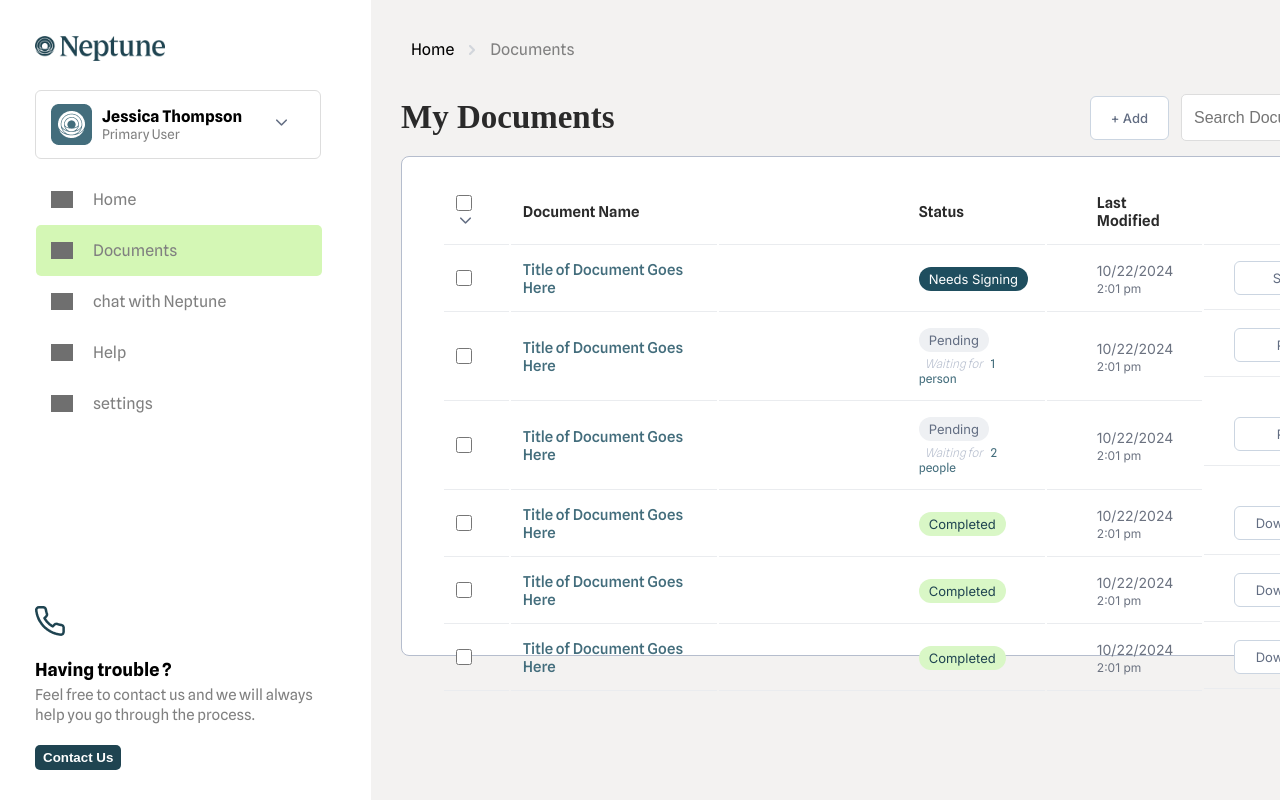
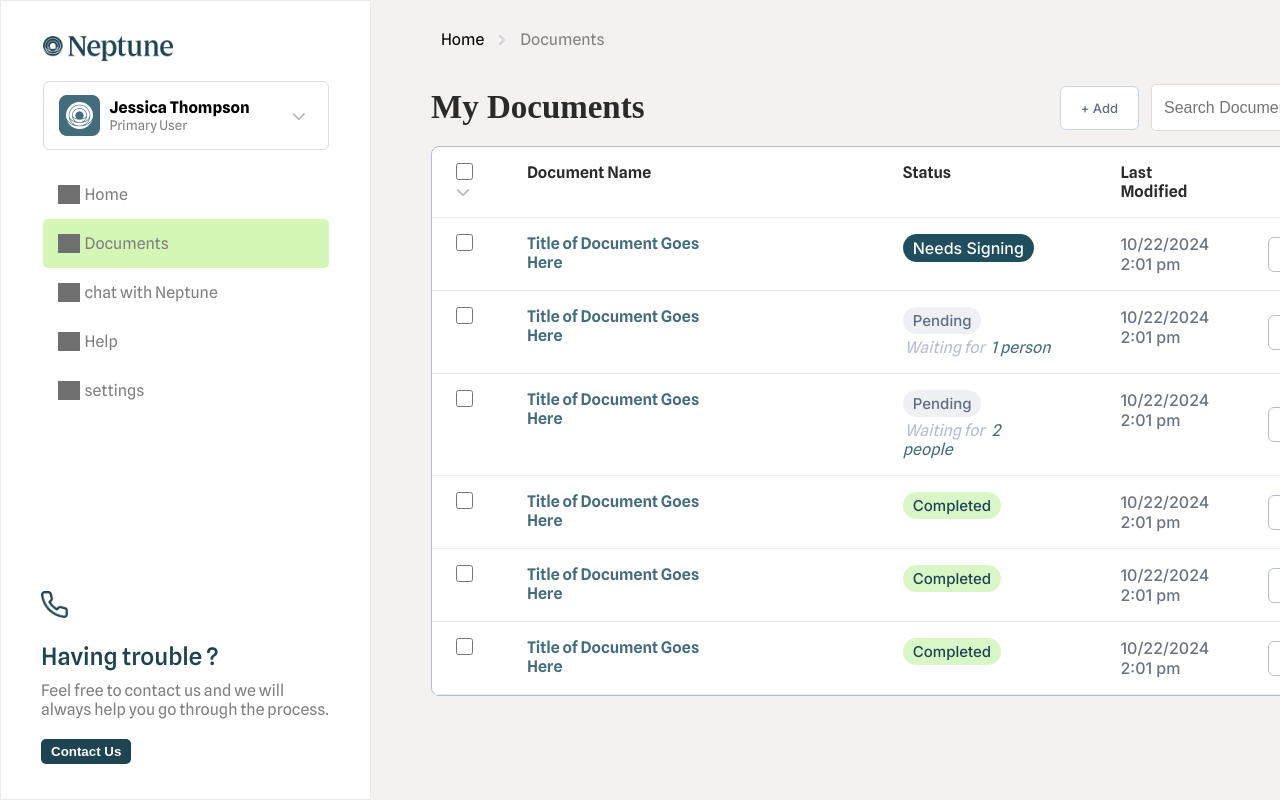
Before and after one commit to divyanshi-sengar/ASSIGNMENT1, a plain HTML site: page index.html in a window 1280 px wide. Shown: the top 800 px of the page. Drawn offline with Linux system fonts and the light colour scheme; grey boxes are pictures that could not be loaded; a web font is replaced by a local one.

Commit message:
code-updation

```diff
--- a/index.html
+++ b/index.html
@@ -17,6 +17,7 @@
         rel="stylesheet">
     <link href="https://fonts.googleapis.com/css2?family=Zin+Display&display=swap" rel="stylesheet">
 
+    <link rel="stylesheet" href="https://cdnjs.cloudflare.com/ajax/libs/font-awesome/6.5.0/css/all.min.css">
 
     <link rel="stylesheet" href="style.css">
 </head>
@@ -41,7 +42,7 @@
                         <small>Primary User</small>
                     </div>
 
-                    <span><img src="images/Icon Right.png" id="right-img" alt=""></span>
+                    <span><a href="#"><i id="right-img" class="fa-solid fa-chevron-down profile-arrow"></i></a></span>
                 </div>
 
                 <!-- -------------Navbar-->
@@ -95,7 +96,8 @@
         <div class="home">
             <!-- -----------------navbar  -->
             <div class="nav">
-                <p id="home">Home</p> <span><img src="images/Vector.png" alt=""></span><span>Documents</span>
+                <a href="#" id="home">Home</a> <span><img src="images/Vector.png" alt=""></span><span><a href="#"
+                        id="doc1-head">Documents</a></span>
 
             </div>
 
@@ -119,7 +121,7 @@
                 <table>
                     <thead>
                         <tr>
-                            <th><input type="checkbox"><span><img src="images/Icon Right.png" alt=""></span></th>
+                            <th><input type="checkbox"><span><i class="fa-solid fa-chevron-down header-arrow"></i></span></th>
                             <th>Document Name</th>
                             <th>Status</th>
                             <th>Last Modified</th>
@@ -139,16 +141,18 @@
                                 10/22/2024<br><span class="time">2:01 pm</span>
                             </td>
                             <td class="action-cell">
+                                <div class="action-wrapper">
                                     <button class="btn">Sign now</button>
                                     <div class="dots-wrapper">
                                         <span class="menu-dots">⋮</span>
-
                                         <div class="dots-menu">
                                             <button class="dots-btn edit">Edit</button>
                                             <button class="dots-btn delete">Delete</button>
                                         </div>
                                     </div>
+                                </div>
                             </td>
+
                         </tr>
 
                         <!-- row-2 -->
@@ -157,22 +161,24 @@
                             <td class="doc-title">Title of Document Goes Here</td>
                             <td>
                                 <span class="badge badge-pending">Pending</span>
-                                <div class="subtext"><i>Waiting for </i> 1 person</div>
+                                <div class="subtext"><i>Waiting for</i> <i id="italic">1 person</i></div>
                             </td>
                             <td class="date">
                                 10/22/2024<br><span class="time">2:01 pm</span>
                             </td>
                             <td class="action-cell">
-                                <button class="btn">Preview</button>
+                                <div class="action-wrapper">
+                                    <button class="btn">Sign now</button>
                                     <div class="dots-wrapper">
                                         <span class="menu-dots">⋮</span>
-
                                         <div class="dots-menu">
                                             <button class="dots-btn edit">Edit</button>
                                             <button class="dots-btn delete">Delete</button>
                                         </div>
                                     </div>
+                                </div>
                             </td>
+
                         </tr>
                         <!-- row-3 -->
                         <tr>
@@ -180,22 +186,24 @@
                             <td class="doc-title">Title of Document Goes Here</td>
                             <td>
                                 <span class="badge badge-pending">Pending</span>
-                                <div class="subtext"><i>Waiting for </i> 2 people</div>
+                                <div class="subtext"><i>Waiting for </i> <i id="italic">2 people</i></div>
                             </td>
                             <td class="date">
                                 10/22/2024<br><span class="time">2:01 pm</span>
                             </td>
                             <td class="action-cell">
-                                <button class="btn">Preview</button>
+                                <div class="action-wrapper">
+                                    <button class="btn">Sign now</button>
                                     <div class="dots-wrapper">
                                         <span class="menu-dots">⋮</span>
-
                                         <div class="dots-menu">
                                             <button class="dots-btn edit">Edit</button>
                                             <button class="dots-btn delete">Delete</button>
                                         </div>
                                     </div>
+                                </div>
                             </td>
+
                         </tr>
 
                         <!-- row -4 -->
@@ -210,16 +218,18 @@
                                 10/22/2024<br><span class="time">2:01 pm</span>
                             </td>
                             <td class="action-cell">
-                                <button class="btn">Download PDF</button>
+                                <div class="action-wrapper">
+                                    <button class="btn">Sign now</button>
                                     <div class="dots-wrapper">
                                         <span class="menu-dots">⋮</span>
-
                                         <div class="dots-menu">
                                             <button class="dots-btn edit">Edit</button>
                                             <button class="dots-btn delete">Delete</button>
                                         </div>
                                     </div>
+                                </div>
                             </td>
+
                         </tr>
                         <!-- row-5-->
                         <tr>
@@ -232,16 +242,18 @@
                                 10/22/2024<br><span class="time">2:01 pm</span>
                             </td>
                             <td class="action-cell">
-                                <button class="btn">Download PDF</button>
+                                <div class="action-wrapper">
+                                    <button class="btn">Sign now</button>
                                     <div class="dots-wrapper">
                                         <span class="menu-dots">⋮</span>
-
                                         <div class="dots-menu">
                                             <button class="dots-btn edit">Edit</button>
                                             <button class="dots-btn delete">Delete</button>
                                         </div>
                                     </div>
+                                </div>
                             </td>
+
                         </tr>
 
                         <!-- row-6 -->
@@ -255,14 +267,14 @@
                                 10/22/2024<br><span class="time">2:01 pm</span>
                             </td>
                             <td class="action-cell">
-                                <button class="btn">Download PDF</button>
-                                <!-- ------------------hover functionality on dots -->
+                                <div class="action-wrapper">
+                                    <button class="btn">Sign now</button>
                                     <div class="dots-wrapper">
                                         <span class="menu-dots">⋮</span>
-
                                         <div class="dots-menu">
                                             <button class="dots-btn edit">Edit</button>
                                             <button class="dots-btn delete">Delete</button>
+                                        </div>
                                     </div>
                                 </div>
                             </td>
--- a/style.css
+++ b/style.css
@@ -17,51 +17,40 @@ body {
 }
 
 
-/* #thheader {
-    display: flex;
-    gap: 5px;
-} */
-
 /* ----------left sidebar css */
 
 .sidebar {
     display: flex;
     flex-direction: column;
-    /* left:-19px; */
+    justify-content: space-between;
+    align-items: center;
     width: 371px;
     height: 100%;
-    /* background-color: red; */
-    /* padding: 36px; */
-
+    padding:35px;
+    border: 1px solid #EBEBEB;
 }
 
-.siidebar-top {
+.sidebar-top{
     display: flex;
+    flex-direction: column;
     gap: 20px;
-    justify-content: space-between;
-    /* flex-direction: column; */
-
 }
 
 .logo {
     display: flex;
-    position: relative;
-    left: 35px;
-    top: 36px;
+    justify-content: flex-start;
 }
 
 .logo img {
     width: 130px;
     height: 25px;
-    margin-bottom: 20px;
 }
+
+
 
 .user {
     display: flex;
     flex-direction: row;
-    position: relative;
-    top: 45px;
-    left: 35px;
     height: 69px;
     width: 286px;
     align-items: center;
@@ -69,6 +58,7 @@ body {
     font-size: 16px;
     border: 1px solid #ddd;
     border-radius: 6px;
+
 }
 
 
@@ -78,6 +68,14 @@ body {
 
 .user #right-img {
     padding-left: 20px
+}
+
+
+.profile-arrow{
+    margin-left:12px;
+    font-size:14px;
+    color:#BABABA;
+    cursor:pointer;
 }
 
 .user-card {
@@ -90,6 +88,9 @@ body {
 }
 
 /* -----------------------Navbar css--------------------------- */
+.navbar{
+
+}
 
 ul {
     list-style: none;
@@ -105,17 +106,8 @@ ul li {
 
 .menu-items {
     display: flex;
-    position: relative;
-    left: 36px;
-    /* ***********************top */
-    top: 60px;
-    width: 286px;
-    align-items: center;
-    gap: 20px;
     padding: 15px;
     color: gray;
-    height:
-        51px;
 }
 
 ul a {
@@ -143,58 +135,55 @@ li:hover {
 /* ------------contact css --------------*/
 
 .contact {
-    position: relative;
-    left: 35px;
     width: 289px;
+    display: flex;
+    flex-direction: column;
+    gap: 20px;
     margin-top: auto;
     vertical-align: baseline;
-    padding-bottom: 30px;
 }
 
-.top {
-    grid-row: 1;
-    margin-bottom: 20px;
+.top img{
+    width: 27px;
+    height: 27px;
 }
 
-
 .middle {
-    grid-row: 2;
-    margin-bottom: 20px;
     font-size: 16px;
-    gap: 5px;
-    line-height: 20px;
-}
-
-.bottom {
-    grid-row: 3;
+    display: flex;
+    flex-direction: column;
+    gap: 10px;
 }
 
 .middle h2 {
-    font-size: 18px;
-    margin-bottom: 5px;
+    font-size: 24px;
+    font-weight: 500;
+    color: #1F4451;
 }
 
 .middle p {
     color: gray;
-    font-size: 15px;
+    font-size: 16px;
+    font-weight: 400;
 }
 
 .contactbtn {
     color: white;
     background-color: #1F4451;
-    padding: 5px 8px;
+    padding: 5px 10px;
     border-radius: 5px;
-    font-weight: bold;
     cursor: pointer;
     border: none;
+    size: 12px;
+    font-weight:600;
 }
 
 /* ---------------------right side css------------ */
 
 .home {
-    flex: 1;
+    /* flex: 1; */
     background-color: #f3f2f1;
-    padding: 30px;
+    padding: 20px 60px;
     display: flex;
     flex-direction: column;
     gap: 15px;
@@ -210,20 +199,23 @@ li:hover {
     position: static;
 }
 
+.nav a{
+    text-decoration: none;
+}
+
 #home {
     color: black;
 }
 
+#doc1-head{
+    color: grey;
+}
 /* ----------------searchbar */
 
 .search {
     display: flex;
     justify-content: space-between;
-    /* flex-direction: row;
-     padding: 10px; */
     align-items: center;
-    /* gap: 16px; */
-    /* background-color: rebeccapurple; */
 }
 
 .search-right {
@@ -237,7 +229,6 @@ li:hover {
     display: flex;
     flex-direction: row;
     background-color: white;
-    /* padding: 12px; */
     justify-content: space-between;
     color: grey;
     border: 1px solid #ddd;
@@ -245,7 +236,6 @@ li:hover {
 }
 
 .add-btn {
-    /* padding: 12px; */
     line-height: 2;
     color: #fff;
     border: none;
@@ -298,37 +288,49 @@ li:hover {
 .main {
     background-color: white;
     border-radius: 8px;
-    min-width: 1084px;
-    height: 500px;
+    min-width: 1000px;
+    overflow-x: visible;
     border: 0.5px solid #B5BDCD
 }
 
 table {
     width: 100%;
-    padding: 20px 40px;
+    table-layout: auto;
+    border-collapse: collapse;
 }
 
 
+.header-arrow{
+    margin-left:8px;
+    font-size:14px;
+    color:#BABABA;
+    cursor:pointer;
+}
 
 th,
 td {
-    padding: 14px 12px;
+    padding: 16px 16px;
     text-align: start;
-    font-size: 14px;
+     font-size: 14px;
     border-bottom: 1px solid #eaecef;
-    vertical-align: middle;
+    vertical-align: top;
 }
 
+thead th:last-child,
+tbody td:last-child{
+    text-align:right;
+    white-space:nowrap;
+}
 
 th {
     color: #2A2A2A;
     font-weight: 600;
-    font-size: 15px;
+    font-size: 16px;
 }
 
 th input[type="checkbox"] {
-    vertical-align: middle;
-    margin-right: 8px;
+    vertical-align: top;
+    /* margin-right: 8px; */
 }
 
 th span img {
@@ -336,23 +338,28 @@ th span img {
 }
 
 tr td i {
-    font-weight: 200;
+    Weight: 500;
     color: #B5BDCD;
-    margin: 0 6px;
+    margin: 0 2px;
+    font-size: 16px;
+}
+
+ #italic{
+    color: #436D7C
 }
 
 .doc-title {
     color: #436D7C;
-    font-weight: 500;
-    font-size: 15px;
+    font-weight: 600;
+    font-size: 16px;
 }
 
 thead th:nth-child(3) {
-  padding-left: 200px;
+  padding-left: 150px;
 }
 
 tbody td:nth-child(3) {
-  padding-left: 200px;
+  padding-left: 150px;
 }
 
 thead th:nth-child(4) {
@@ -371,21 +378,17 @@ tbody td:nth-child(5) {
   padding-left: 30px;
 }
 
-.statusbtn {
-    padding: 12px 00px;
-    border: none;
-    color: grey;
-}
-
 .time {
     color: #6b7280;
-    font-size: 12px;
+    font-size: 16px;
+    font-weight: 500;
 }
 
 .date {
     color: #6b7280;
-    /* font-family: 'Inter', sans-serif;*/
     font-family: "Inter", sans-serif;
+    font-size: 16px;
+    font-weight: 500;
 }
 
 .subtext {
@@ -398,48 +401,55 @@ tbody td:nth-child(5) {
     display: inline-block;
     padding: 4px 10px;
     border-radius: 22px;
-    font-size: 13px;
     font-family: "Inter", sans-serif;
-
+    font-weight: 500;
 }
 
 .badge-sign {
     background: #1f4e5f;
     color: #fff;
+    font-size: 16px;
 }
 
 .badge-pending {
     background: #eef0f3;
     color: #626d82;
+    font-size: 15px;
 }
 
 .badge-complete {
     background: #d9f7c6;
     color: #1F4451;
+    font-size: 15px;
 }
 
 .btn {
     padding: 8px 14px;
     border-radius: 6px;
-    border: 1px solid #cbd5e1;
+    border: 1px solid #B5BDCD;
     background: #fff;
     cursor: pointer;
-    font-size: 13px;
+    font-size: 14px;
     color: #626d82;
-    weight: 500;
+    font-weight: 500;
     width: 134px;
     font-family: "Inter", sans-serif;
     /* flex-direction: row;
      padding: 10px; */
 }
 
-.action-cell {
-    padding-right: 30px;
-    gap: 10px;
-    display: flex;
+.action-cell{
+    padding:16px 16px;
+    vertical-align: middle;
+}
+
+.action-wrapper{
+    display:flex;
     justify-content: flex-end;
-    align-items: flex-start;
+    align-items:center;
+    gap:0px;
 }
+
 
 .menu-dots {
     font-size: 20px;
@@ -447,6 +457,11 @@ tbody td:nth-child(5) {
     cursor: pointer;
     padding-left: 20px;
     user-select: none;
+    font-size:22px;
+    font-weight:700;   /* bold */
+    color:#6b7280;
+    cursor:pointer;
+    user-select:none;
 }
 
 .btn.primary {
@@ -460,48 +475,49 @@ tbody td:nth-child(5) {
 
 
 input[type="checkbox"] {
-    width: 16px;
-    height: 16px;
-    color: grey;
-    border: 1px #ddd;
+    width: 17px;
+    height: 17px;
+    border-radius: 2px;
+    border: 1.5px #BABABA;
     accent-color: #4caf50;
-    /* margin-left: 8px; */
+    margin-left: 8px;
 }
 
-.dots-wrapper {
-    position: relative;
-    display: inline-block;
+.dots-wrapper{
+    position:relative;
+    display:flex;
+    align-items:center;
 }
 
-.dots-menu {
-    /* flex-direction: row;
-     padding: 10px; */
-    position: absolute;
-    top: 28px;
-    right: 0;
-    background: #fff;
-    border: 1px solid #e5e7eb;
-    border-radius: 8px;
-    padding: 6px;
-    width: 120px;
-    box-shadow: 0 8px 20px rgba(0,0,0,0.08);
-    display: none;
-    z-index: 10;
+.dots-menu{
+    position:absolute;
+    top:100%;
+    right:0;
+    margin-top:2px;
+    background:#fff;
+    border:1px solid #e5e7eb;
+    border-radius:8px;
+    padding:6px;
+    width:120px;
+    box-shadow:0 8px 20px rgba(0,0,0,0.08);
+    display:none;
+    z-index:10;
+    display:none;
+    flex-direction:column;
+    gap:4px;
 }
 
+
 .dots-wrapper:hover .dots-menu {
-    display: block;
+    display: flex;
 }
 
 .dots-btn {
     width: 100%;
     background: none;
-    /* text-decoration: dashed; */
     border: none;
     padding: 8px 10px;
     text-align: left;
-    /* flex-direction: row;
-     padding: 10px; */
     font-size: 14px;
     cursor: pointer;
     border-radius: 6px;
```
Lines whose indentation alone changed are shown as unchanged.
